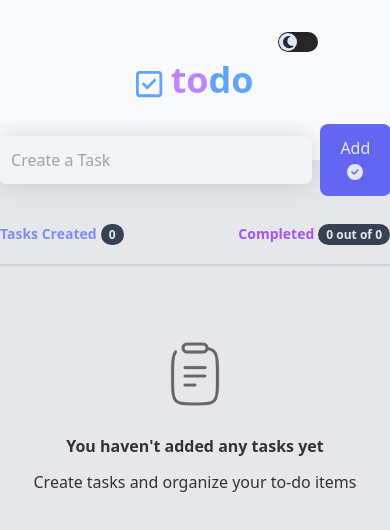
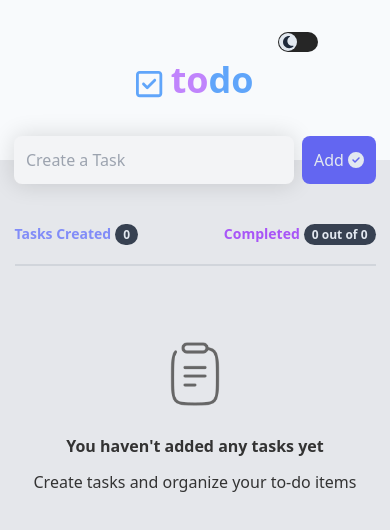
Before and after one commit to ehtishamsh/ToDO-List, a React (Vite) app: page / in a window 390 px wide. Shown: the top 530 px of the page. Built offline with nearby package versions, Linux system fonts and the light colour scheme.

Commit message:
fixed responsive issues

```diff
--- a/src/components/Header.jsx
+++ b/src/components/Header.jsx
@@ -63,7 +63,7 @@ function Header({ todo, setTodo, theme, handleTheme }) {
           value={textValue}
           onChange={(e) => setTextValue(e.target.value)}
           placeholder="Create a Task"
-          className="w-[620px] max-sm:w-[330px] max-md:w-[530px] p-3 rounded-lg dark:bg-darkColor-200 dark:border-darkColor-400 dark:border-2 dark:border-solid outline-none shadow-[0px_0px_23px_0px_#00000024]  bg-gray-100 dark:text-slate-200"
+          className="w-[620px] max-sm:w-[330px] max-md:w-[530px] max-xxs:w-[280px]  max-xxxs:w-[240px] p-3 rounded-lg dark:bg-darkColor-200 dark:border-darkColor-400 dark:border-2 dark:border-solid outline-none shadow-[0px_0px_23px_0px_#00000024]  bg-gray-100 dark:text-slate-200"
         />
         <button
           onClick={addtodo}
--- a/src/components/Todos.jsx
+++ b/src/components/Todos.jsx
@@ -82,7 +82,7 @@ function Todos({
   });
 
   return (
-    <div className="w-[700px] max-sm:w-[411px] max-md:w-[611px] ">
+    <div className="w-[700px] max-sm:w-[411px] max-md:w-[611px] max-xxs:w-[361px] max-xxxs:w-[321px] ">
       <div className="flex justify-between items-center">
         <h3 className="text-sm text-indigo-400 font-bold">
           Tasks Created
--- a/tailwind.config.js
+++ b/tailwind.config.js
@@ -3,6 +3,11 @@ export default {
   darkMode: "class",
   content: ["./index.html", "./src/**/*.{js,ts,jsx,tsx}"],
   theme: {
+    screens: {
+      xxs: "440px",
+      xxxs: "380px",
+    },
+
     extend: {
       colors: {
         darkColor: {
```
